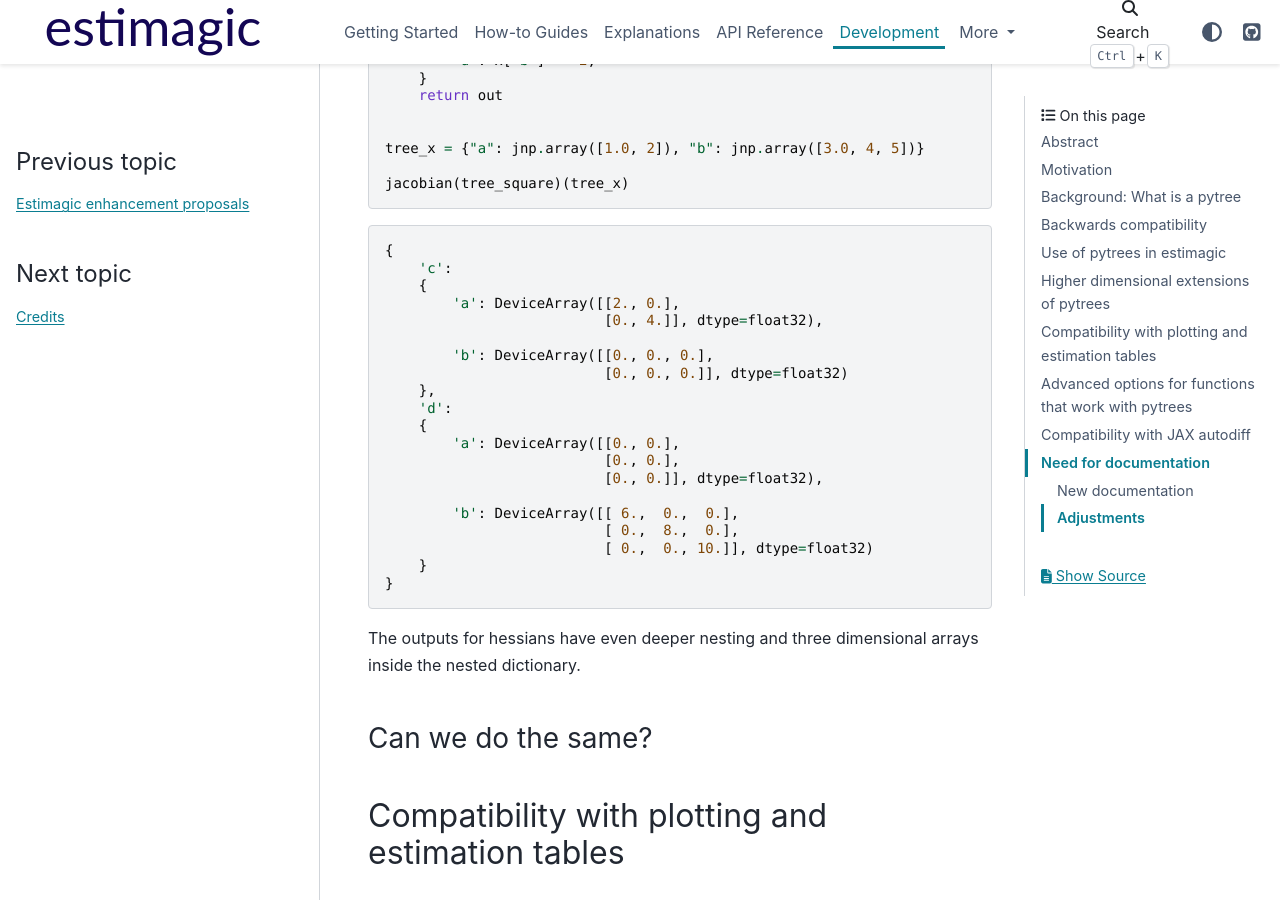
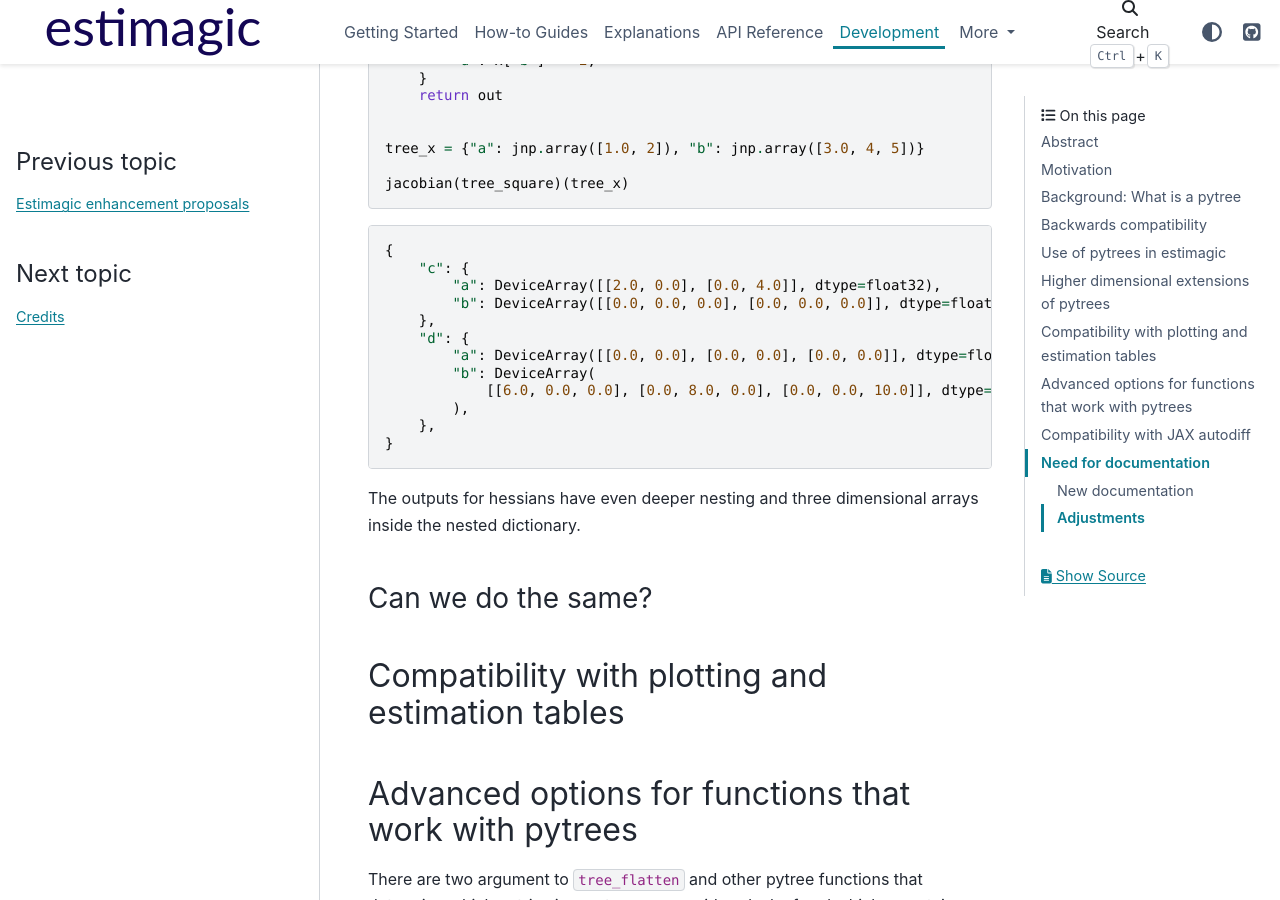
Before and after one commit to optimagic-dev/optimagic, a Sphinx documentation site: the page built from docs/source/development/eep-01-pytrees.rst, in a window 1280 px wide and 900 px high, scrolled down 4406 px. Built offline with Sphinx 7.4.7 and the PyData theme 0.15.4, drawn with Linux system fonts in a browser that asks for light colours; pages that are not in the unit, such as notebooks, are missing from menus.

```diff
--- a/docs/source/development/eep-01-pytrees.rst
+++ b/docs/source/development/eep-01-pytrees.rst
@@ -227,24 +227,16 @@ in terms of pytrees and look at a JAX calculated jacobian in both cases:
 .. code-block:: python
 
     {
-        'c':
-        {
-            'a': DeviceArray([[2., 0.],
-                              [0., 4.]], dtype=float32),
-
-            'b': DeviceArray([[0., 0., 0.],
-                              [0., 0., 0.]], dtype=float32)
+        "c": {
+            "a": DeviceArray([[2.0, 0.0], [0.0, 4.0]], dtype=float32),
+            "b": DeviceArray([[0.0, 0.0, 0.0], [0.0, 0.0, 0.0]], dtype=float32),
         },
-        'd':
-        {
-            'a': DeviceArray([[0., 0.],
-                              [0., 0.],
-                              [0., 0.]], dtype=float32),
-
-            'b': DeviceArray([[ 6.,  0.,  0.],
-                              [ 0.,  8.,  0.],
-                              [ 0.,  0., 10.]], dtype=float32)
-        }
+        "d": {
+            "a": DeviceArray([[0.0, 0.0], [0.0, 0.0], [0.0, 0.0]], dtype=float32),
+            "b": DeviceArray(
+                [[6.0, 0.0, 0.0], [0.0, 8.0, 0.0], [0.0, 0.0, 10.0]], dtype=float32
+            ),
+        },
     }
 
 The outputs for hessians have even deeper nesting and three dimensional arrays inside
```
